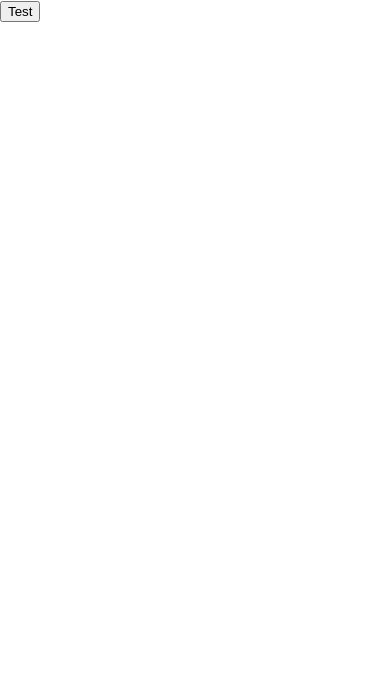
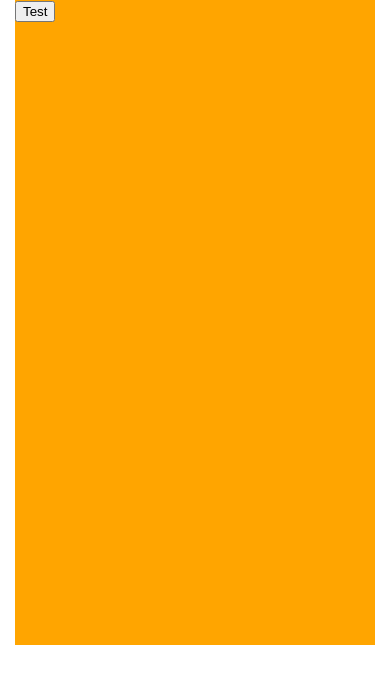
Before and after one commit to MINT-My-Idol-NFT-Ticket/MINT, a React (Create React App) app in the folder frontend/: page /test in a window 390 px wide. Shown: the top 684 px of the page. Built offline with nearby package versions, Linux system fonts and the light colour scheme; a web font is replaced by a local one.

Commit message:
mobile 레이아웃 설정

```diff
--- a/frontend/src/App.jsx
+++ b/frontend/src/App.jsx
@@ -1,7 +1,8 @@
 import * as React from 'react'
-import { BrowserRouter, Routes, Route, Router } from 'react-router-dom'
+import { BrowserRouter, Routes, Route } from 'react-router-dom'
 import { useTheme, ThemeProvider, createTheme } from '@mui/material/styles'
 
+import { Box, flexbox } from '@mui/system'
 import MintHome from './pages/MintHome.jsx'
 import Test from './pages/Test.jsx'
 
@@ -69,7 +70,15 @@ export default function ToggleColorMode() {
   return (
     <ColorModeContext.Provider value={colorMode}>
       <ThemeProvider theme={theme}>
-        <App />
+        <Box
+          sx={{
+            width: '360px',
+            margin: '0 auto',
+            minHeight: '645px',
+            backgroundColor: 'orange',
+          }}>
+          <App />
+        </Box>
       </ThemeProvider>
     </ColorModeContext.Provider>
   )
```
